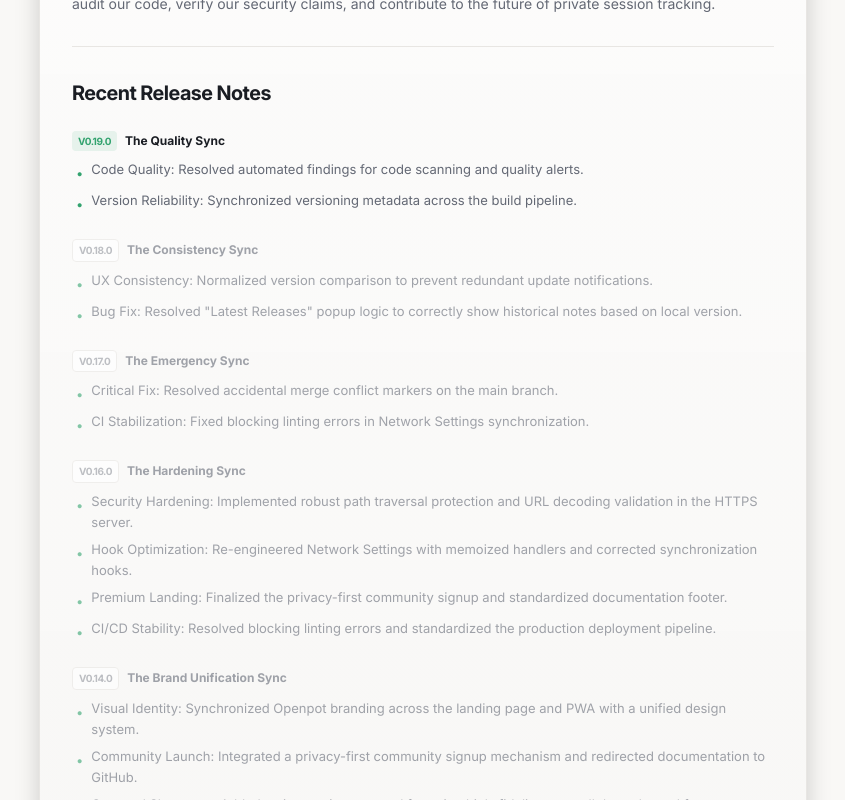
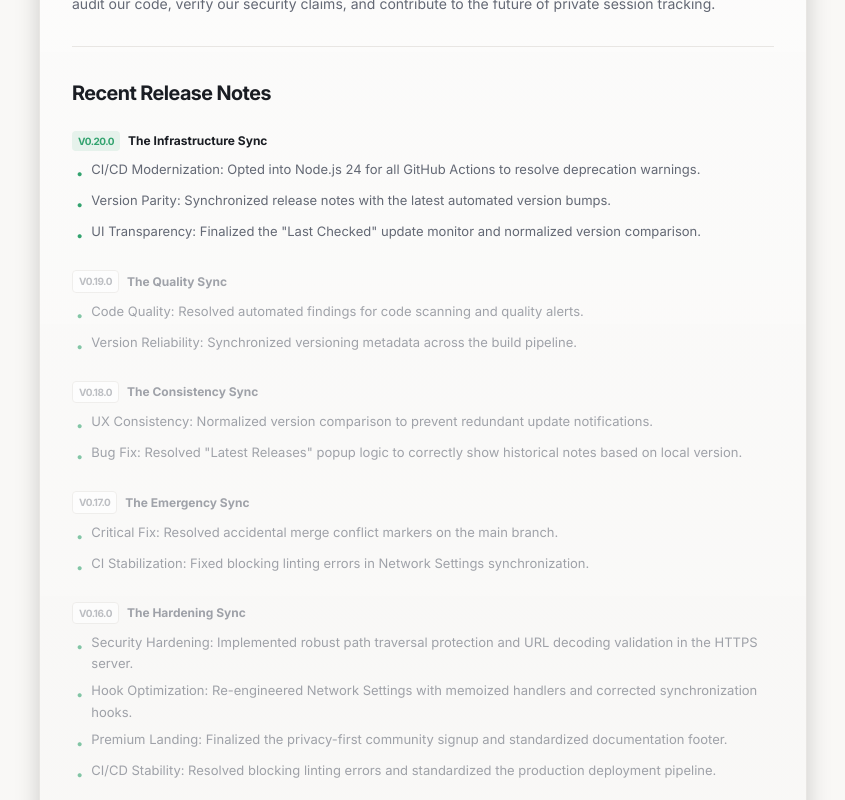
Before and after one commit to openpot/core, a Next.js app: page /about in a window 1280 px wide. Shown: the part 880-1680 px from the top of the page, without its empty margins (217-1062 px from the left). Built offline with nearby package versions, Linux system fonts and the light colour scheme.

Commit message:
feat: opt into Node.js 24 for CI and sync release notes to v0.20.0

```diff
--- a/src/data/releases.ts
+++ b/src/data/releases.ts
@@ -6,6 +6,16 @@ export interface Release {
 }
 
 export const RELEASES: Release[] = [
+  {
+    version: 'v0.20.0',
+    title: 'The Infrastructure Sync',
+    date: '2026-05-04',
+    changes: [
+      'CI/CD Modernization: Opted into Node.js 24 for all GitHub Actions to resolve deprecation warnings.',
+      'Version Parity: Synchronized release notes with the latest automated version bumps.',
+      'UI Transparency: Finalized the "Last Checked" update monitor and normalized version comparison.'
+    ]
+  },
   {
     version: 'v0.19.0',
     title: 'The Quality Sync',
```
